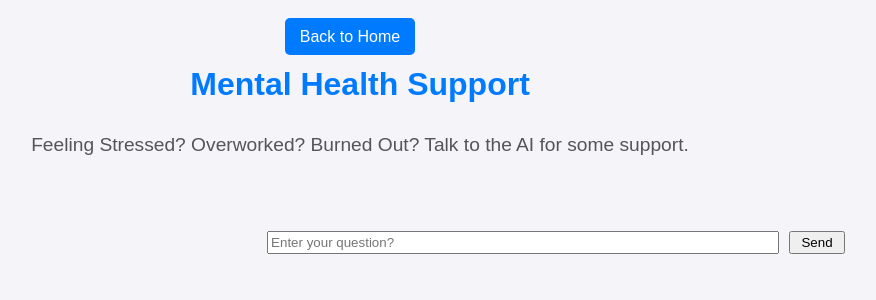
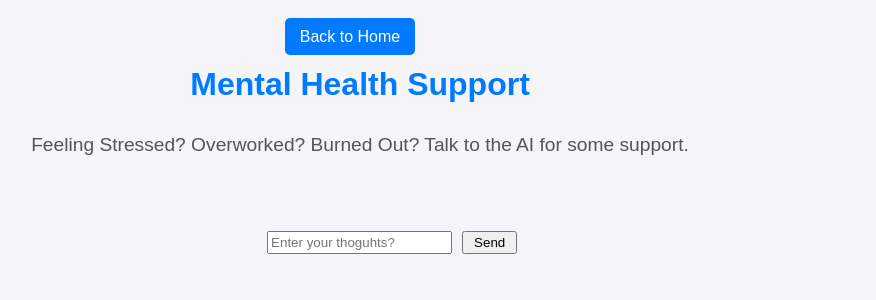
Before and after one commit to keshav-v9/MediMate, a Flask app: page /mental-health-support in a window 1280 px wide. Shown: the top 300 px of the page, without its empty margins (280-1156 px from the left). Run offline with Flask 3, Linux system fonts and the light colour scheme.

Commit message:
8/3/2024 3;37pm

```diff
--- a/app.py
+++ b/app.py
@@ -67,11 +67,11 @@ def chat():
 
 THERAPY_PROMPT = "You are a mental health support chatbot that provides support to users. You should provide empathetic responses to users and help them feel better. You should also provide resources to help them get the support they need. "
 
-def get_support(question, chat_history):
+def get_support(thoughts, chat_history):
     # Create the message history
     messages = [{"role": "system", "content": THERAPY_PROMPT }]
     messages.extend(chat_history)
-    messages.append({"role": "user", "content": question})
+    messages.append({"role": "user", "content": thoughts })
 
     response = client.chat.completions.create(
         model=MODEL_NAME,
@@ -86,9 +86,9 @@ def get_support(question, chat_history):
 @app.route('/mental-health-support',methods=['GET', 'POST'])
 def mhsupport():
     if request.method == 'POST':
-        question = request.form.get("question")
+        thoughts = request.form.get("thoughts")
         chat_history = request.form.get("chat_history", [])
-        return get_support(question, chat_history)
+        return get_support(thoughts, chat_history)
     else:
         return render_template("mhs.html")
 
--- a/templates/mhs.html
+++ b/templates/mhs.html
@@ -18,7 +18,7 @@
         <div id="chat-output" class="output"></div>
         <div class="entry-form">
             <form action="" method="post" id="chat-form">
-                <input type="text" name="question" id="question" placeholder="Enter your question?" required />
+                <input type="text" name="thoughts" id="thoughts" placeholder="Enter your thoguhts?" required />
                 <input type="button" value="Send" id="chat-send"/>
             </form>
         </div>
```
